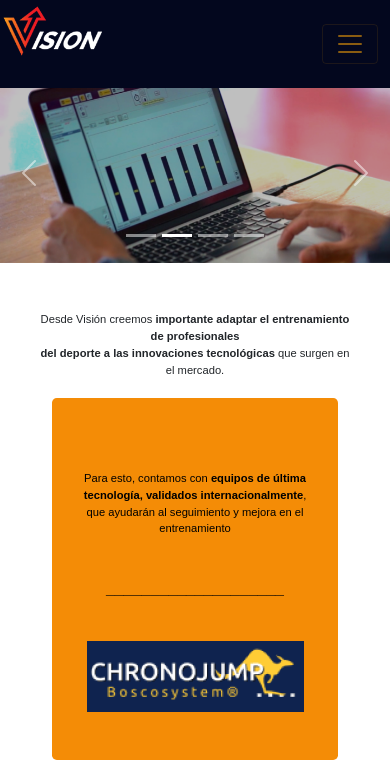
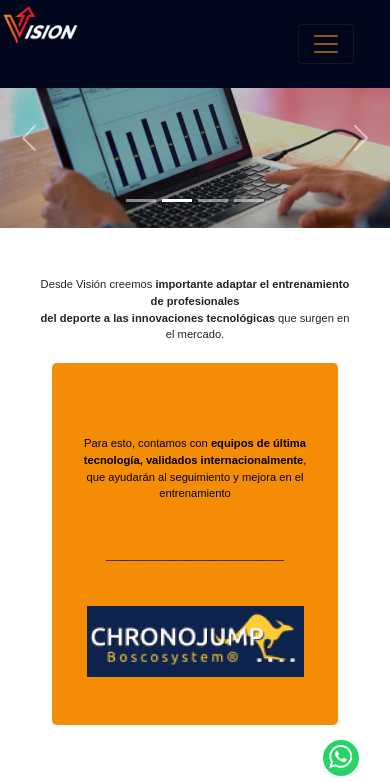
Before and after one commit to MarceloLuisMoreno/VisionEvaluacionesDeportivas, a website: page index.html in a window 390 px wide. Shown: the top 782 px of the page. Drawn offline with nearby package versions, Linux system fonts and the light colour scheme; a web font is replaced by a local one.

Commit message:
Cambio de menu navbar.

```diff
--- a/index.html
+++ b/index.html
@@ -55,25 +55,19 @@
 
     <!-- Header -->
     <section id="inicio">
-        <!--         <div>
-            <a href="#inicio">
-                <img src="./img/logoVision.png" class="logo d-inline-block align-text-top"
-                    alt="Imagen logo Visión Evaluaciones">
-            </a>
-        </div>
- -->
-        <!-- navbar --><!-- style="font-size: .8rem; left: 0px !important;" -->
-        <div class="">
-            <nav class="navbar fixed-top  navbar-dark bg-dark navbar-expand-lg pt-4 pb-4">
-                <div class="container-fluid">
+
+        <!-- navbar  styles="padding: 0px; margin: 0px;"-->
+        <div class="container-fluid">
+            <nav class="navbar fixed-top navbar-dark bg-dark navbar-expand-lg p-4 p-sm-2 p-md-4 overflow-hidden">
+                <div class="container">
                     <a class="navbar-brand" href="#inicio"><img src="./img/logoVision.png" class="logo"
                             alt="Imagen logo Visión Evaluaciones"></a>
-                    <button class="navbar-toggler"  type="button" data-bs-toggle="collapse" data-bs-target="#navbarNav"
+                    <button class="navbar-toggler" type="button" data-bs-toggle="collapse" data-bs-target="#navbarNav"
                         aria-controls="navbarNav" aria-expanded="false" aria-label="Toggle navigation">
                         <span class="navbar-toggler-icon"></span>
                     </button>
                     <div class="collapse navbar-collapse justify-content-end" id="navbarNav">
-                        <ul class="navbar-nav">
+                        <ul class="navbar-nav ml-auto">
                             <li class="nav-item">
                                 <a class="nav-link active  nav-raya" aria-current="page" href="#">Inicio</a>
                             </li>
@@ -217,7 +211,7 @@
 
             <!--             <div class="row row-cols-1 row-cols-sm-1 row-cols-md-1 row-cols-lg-3 row-cols-xl-3 row-cols-xxl-3 p-1">
  -->
-            <div class="row d-flex justify-content-center">
+            <div class="row d-flex justify-content-center p-2">
                 <div class="col-10 col-md-4">
                     <div data-aos="zoom-in-up" data-aos-duration="2500" class="rounded-3 mb-5 nosotros">
                         <a class="nav-link" href="#sobreNosotros">
@@ -225,6 +219,7 @@
                                 <div class="p-5">
                                     <h4 class="textosVarios textosTitulo p-2">Sobre Nosotros</h4>
                                 </div>
+                                <br><br>
                                 <p class="text-start textosVarios textos m-3 p-2">Ofrecemos soluciones en sistemas
                                     <br>de medición y control de
                                     <br>rendimiento deportivo.
@@ -242,6 +237,7 @@
                                 <div class="p-5">
                                     <h4 class="textosVarios textosTitulo p-2">Servicios</h4>
                                 </div>
+                                <br><br>
                                 <p class="text-start textosVarios textos  m-3 p-2">Medición de rendimiento con
                                     <br> equipos de la reconocida marca
                                     <br> CHRONOJUMP.
@@ -258,6 +254,7 @@
                                 <div class="p-5">
                                     <h4 class="textosVarios textosTitulo p-2">Contacto</h4>
                                 </div>
+                                <br><br>
                                 <p class="text-start textosVarios textos  m-3 p-2">¿Cómo te podemos ayudar?
                                     <br>
                                     Contáctanos y te responderá una
@@ -426,7 +423,7 @@
 
     <footer id="contacto">
 
-        <div class="fondoContacto">
+        <div class="fondoContacto container">
             <div data-aos="fade-up" data-aos-duration="3000" data-aos-easing="ease-in-sine"
                 class="row-cols-1 row-cols-sm-1 row-cols-md-1 row-cols-lg-2 row-cols-xl-2 row-cols-xxl-2 pe-4 ps-4">
                 <div class="col text-white container-fluid contactos">
--- a/scss/layout/_header.scss
+++ b/scss/layout/_header.scss
@@ -17,6 +17,7 @@
 .head {
     background: white;
     margin-top: 6rem;
+
     @media (max-width: 1200px) {
         margin-top: 4rem;
     }
@@ -28,6 +29,11 @@
     @media (max-width: 767px) {
         margin-top: 5.2rem;
     }
+
+    @media (max-width: 400px) {
+        margin-top: 3rem;
+    }
+
 }
 
 .logo {
@@ -36,40 +42,42 @@
     left: 3px;
     max-width: 140px;
     z-index: 1200 !important;
+
     @media (max-width: 1200px) {
         max-width: 130px;
     }
 
     @media (max-width: 991px) {
-        max-width: 120px;
+        max-width: 80px;
     }
 
     @media (max-width: 767px) {
         max-width: 100px;
-}
+    }
+
     @media (max-width: 400px) {
-        max-width: 100px;
+        max-width: 75px;
     }
 
 }
 
 .navbar {
     position: fixed;
-    overflow: visible;
+    overflow: hidden;
     justify-content: center !important;
+    -ms-flex-wrap: nowrap;
+    flex-wrap: nowrap;
+    overflow-y: auto;
 }
 
 .navbar-expand-lg .nav-link {
-        justify-content:center !important;
-        align-items: end;
+    justify-content: center !important;
+    align-items: end;
 }
 
-.navbar-toggler-icon {
-    width: 90%;
-}
 .navbar-nav-scroll {
     overflow: hidden;
-  }
+}
 
 .contenedor {
     display: flex;
@@ -93,35 +101,39 @@
     width: 45px;
     height: 45px;
     bottom: 35px;
-    right: 28px;
+    /*     right: 28px;
+ */
     background-color: #25d366;
     color: #fff;
     border-radius: 50px;
     text-align: center;
     font-size: 28px;
     z-index: 100;
+    bottom: 8%;
+    right: 8%;
+
 
     @media (max-width: 1200px) {
         width: 36px;
         height: 36px;
-        bottom: 26px;
         font-size: 23px;
-        right: 32px;
+        /*         right: 32px;
+ */
     }
 
     @media (max-width: 767px) {
         width: 36px;
         height: 36px;
-        bottom: 26px;
-        right: 28px;
+        /*         right: 28px;
+ */
         font-size: 23px;
     }
 
     @media (max-width: 393px) {
         width: 36px;
         height: 36px;
-        bottom: 22px;
-        right: 30px;
+        /*         right: 30px;
+ */
         font-size: 23px;
     }
 }
--- a/scss/utilities/_variables.scss
+++ b/scss/utilities/_variables.scss
@@ -33,4 +33,4 @@
 
 $navbar-nav-link-padding-x:         10px;
 $dark: #03071E;
-$navbar-brand-margin-end:           2.5rem;
+/* $navbar-brand-margin-end:           2.5rem; */
```
Also changed, not shown: css/styles.css, 1 other file.
